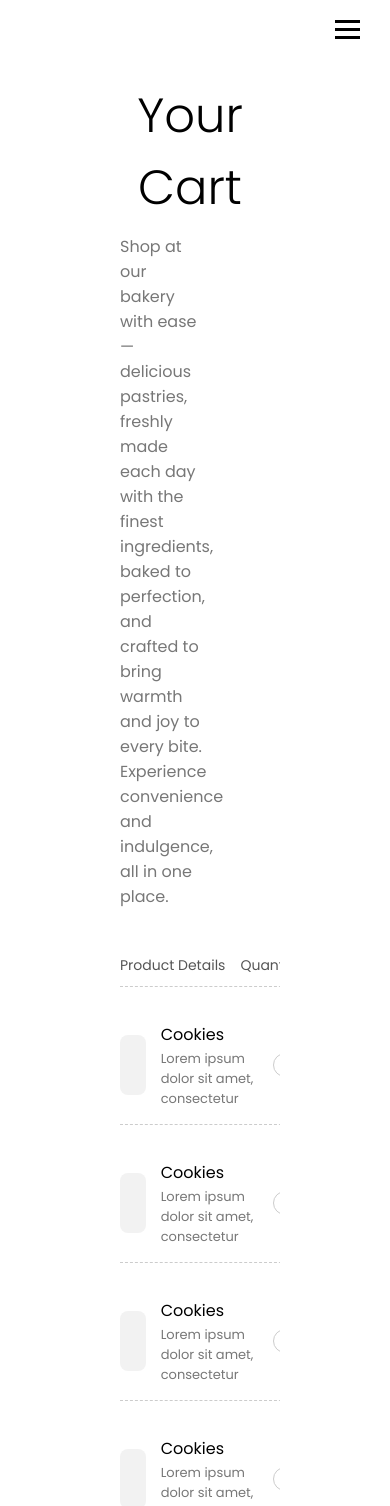
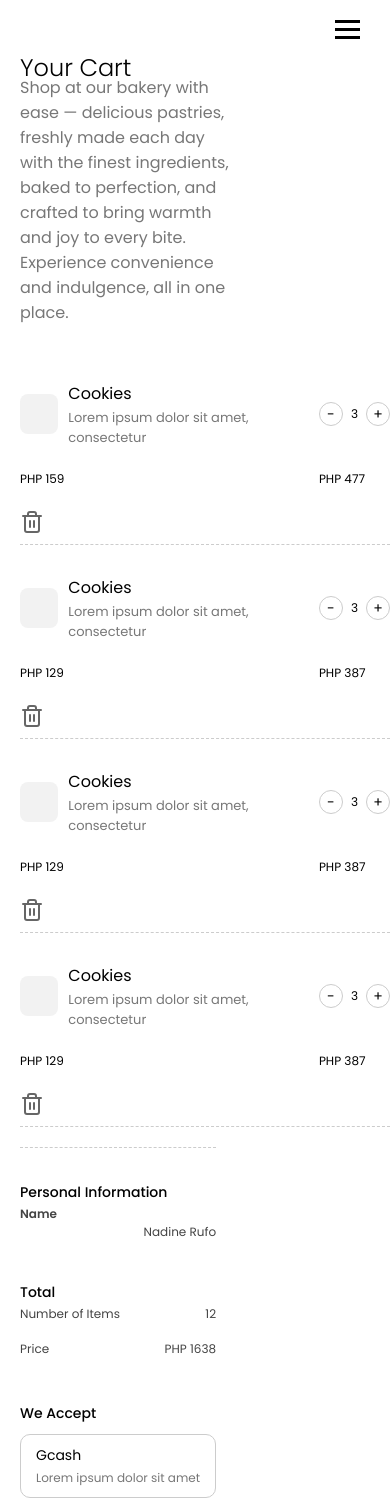
Before and after one commit to marianadine/maisonsucre, a React (Create React App) app: page /cart in a window 390 px wide. Shown: the top 1506 px of the page. Built offline with nearby package versions, Linux system fonts and the light colour scheme.

Commit message:
caart movile responsive draft

```diff
--- a/src/styles/Cart.css
+++ b/src/styles/Cart.css
@@ -1,3 +1,6 @@
+/* ============================= */
+/*   CART PAGE BASE STYLES       */
+/* ============================= */
 .container.cart-section {
     justify-content: flex-start;
     align-items: flex-start;
@@ -19,7 +22,6 @@
     width: calc(100% - 250px);
     height: auto;
 }
-
 
 .cart-layout {
     display: flex;
@@ -188,3 +190,96 @@
     background: #1f4397;
     color: white;
 }
+
+/* ============================= */
+/*        MOBILE RESPONSIVE      */
+/* ============================= */
+@media (max-width: 1024px) {
+    .cart-section {
+        margin: 40px 20px;
+        width: calc(100% - 40px);
+    }
+
+    .thin-poppins-text {
+        font-size: 36px;
+    }
+}
+
+@media (max-width: 768px) {
+    .cart-layout {
+        flex-direction: column;
+        gap: 20px;
+    }
+
+    .cart-summary {
+        border-left: none;
+        border-top: 1px dashed #ccc;
+        padding-left: 0;
+        padding-top: 20px;
+    }
+
+    .cart-header,
+    .cart-row {
+        grid-template-columns: 1fr 1fr;
+        font-size: 13px;
+    }
+
+    .cart-header {
+        display: none;
+        /* hide header on small screens */
+    }
+
+    .cart-row {
+        grid-template-columns: 1fr auto;
+        grid-row-gap: 10px;
+    }
+
+    .product-details {
+        gap: 10px;
+    }
+
+    .product-photo {
+        width: 50px;
+        height: 50px;
+    }
+
+    .thin-poppins-text {
+        font-size: 28px;
+    }
+}
+
+@media (max-width: 480px) {
+    .cart-section {
+        margin: 20px 10px;
+        padding: 10px;
+        width: calc(100% - 20px);
+    }
+
+    .thin-poppins-text {
+        font-size: 24px;
+    }
+
+    .cart-row {
+        font-size: 12px;
+        padding: 10px 0;
+    }
+
+    .product-photo {
+        width: 40px;
+        height: 40px;
+    }
+
+    .cart-summary h3,
+    .cart-summary h4 {
+        font-size: 14px;
+    }
+
+    .cart-summary p {
+        font-size: 12px;
+    }
+
+    .cartpreorder-btn {
+        font-size: 14px;
+        padding: 10px;
+    }
+}
```
